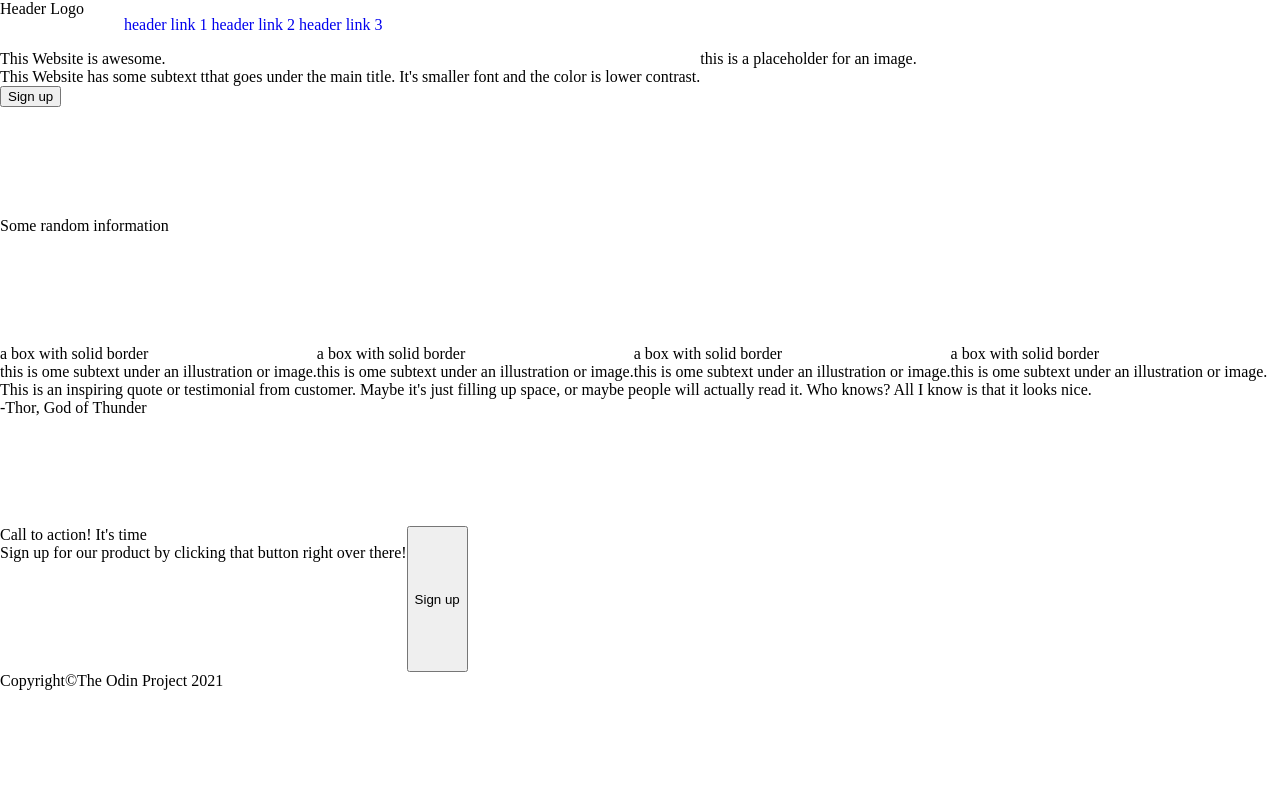
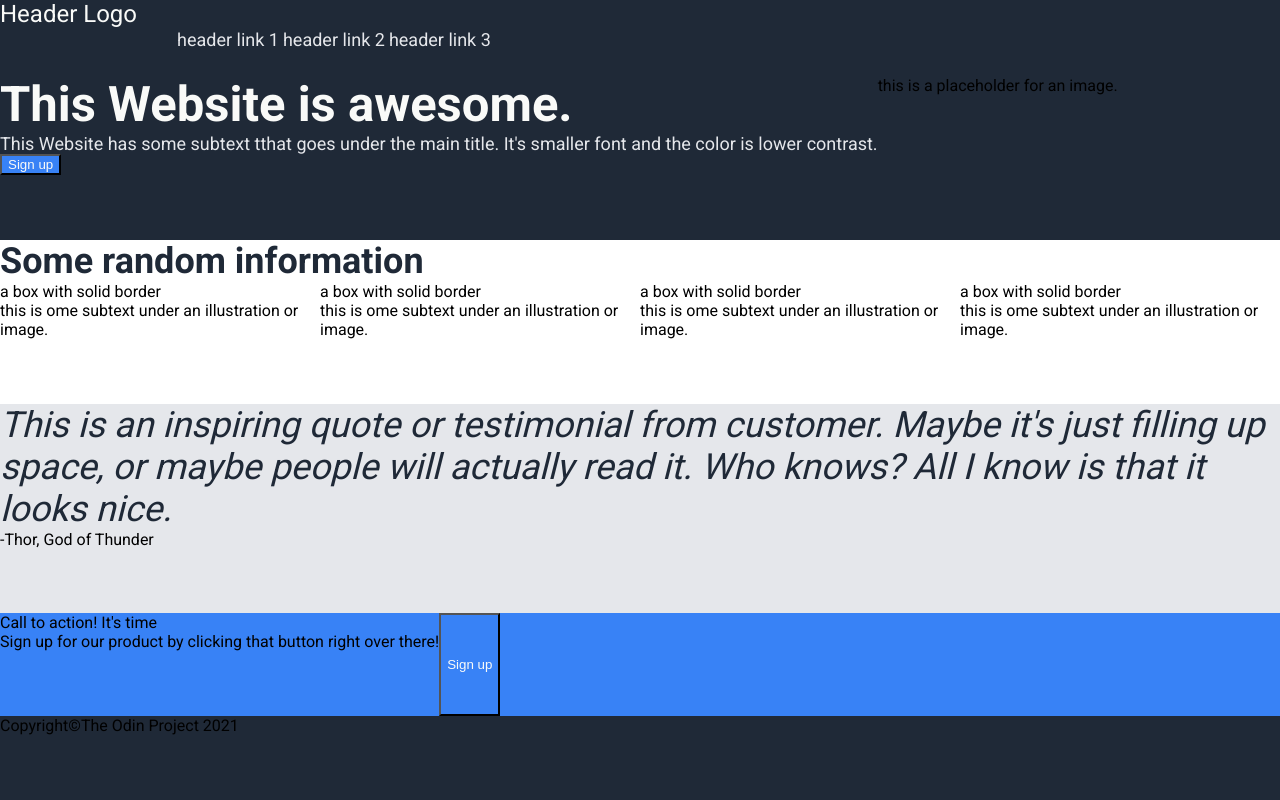
Before and after one commit to ymbelbase/landing-page, a plain HTML site: page index.html in a window 1280 px wide. Drawn offline with Linux system fonts and the light colour scheme.

Commit message:
colors and font size fixed

```diff
--- a/index.html
+++ b/index.html
@@ -28,7 +28,7 @@
         </div>
     </div>
     <div class = "info">
-        <div class="info title">Some random information</div>
+        <div class="info-title">Some random information</div>
         <div class="facts">
             <div class="ok">
                 <div>a box with solid border</div>
--- a/styles.css
+++ b/styles.css
@@ -1,19 +1,23 @@
+@import url('https://fonts.googleapis.com/css2?family=Roboto:wght@400;700&display=swap');
+
 body{
     display: flex;
     flex-direction: column;
     min-height: 100vh;
     margin: 0;
+    font-family: Roboto,'Times New Roman', Times, serif;
 }
 /* -------------------------------------------- */
 .header{
     flex:1;
     display: flex;
     flex-direction: column;
-
-
+    background-color: #1F2937;
 }
-.title{
+.header .title{
     display: flex;
+    color: #F9FAF8;
+    font-size: 24px;
 }
 
 ul{
@@ -23,11 +27,25 @@ ul{
 }
 a{
     text-decoration: none;
+    color:#e5e7eb;
+    font-size: 18px;;
 }
 
 .description{
     display: flex;
 }
+
+.main-title{
+    color: #f9faf8;
+    font-size: 49px;
+    font-weight:800;
+}
+
+.title-description{
+    color: #e5e7eb;
+    font-size: 18px;
+}
+
 
 
 
@@ -43,6 +61,13 @@ a{
 
 }
 
+.info-title
+{
+    font-size: 36px;
+    font-weight: 800;
+    color: #1f2937;
+}
+
 
 
 
@@ -52,6 +77,14 @@ a{
     flex:1;
     display: flex;
     flex-direction: column;
+    background-color: #e5e7eb;
+
+}
+
+.quote>.main{
+    font-size: 36px;
+    font-style:italic;
+    color:#1F2937;
 }
 /* -------------------------------------------- */
 
@@ -59,10 +92,16 @@ a{
 .action{
     flex:1;
     display: flex;
+    background-color: #3882f6;;
 
 }
 /* -------------------------------------------- */
 .footer{
     flex:1;
+    background-color: #1F2937;
+}
 
+button{
+    background-color: #3882f6;
+    color: #f9faf8;
 }
```
